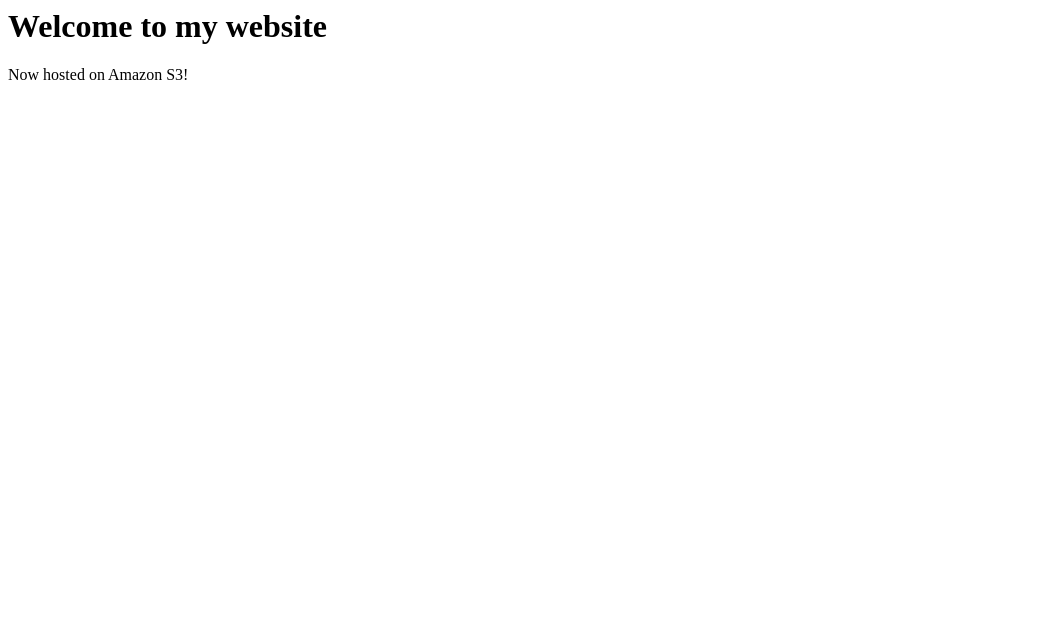
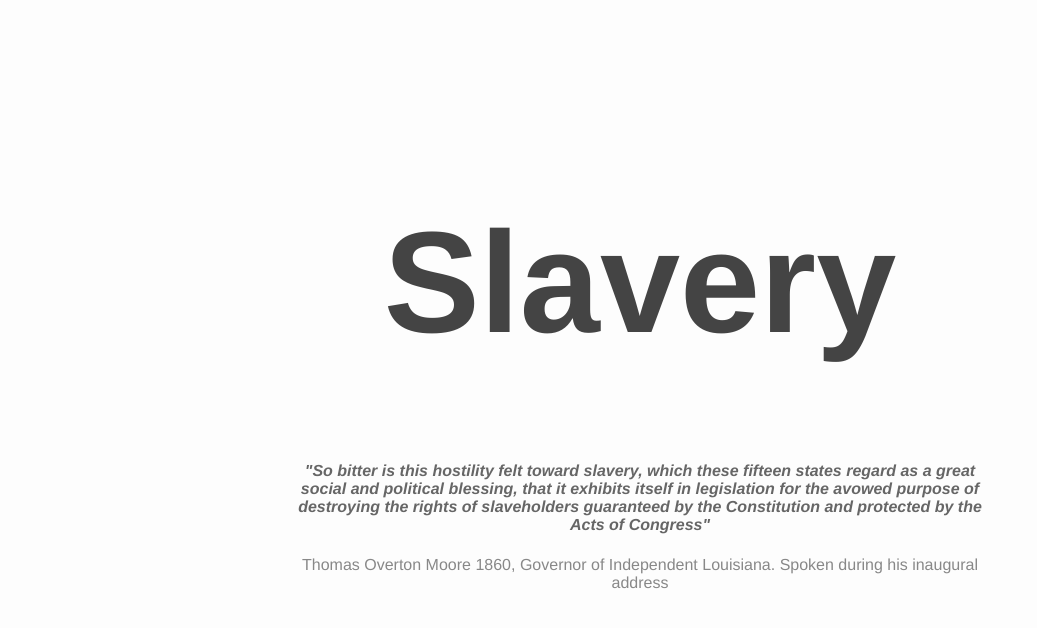
Before and after one commit to rockorager/whatwasthecivilwarabout.com, a plain HTML site: page index.html in a window 1280 px wide. Shown: the whole page, without its empty margins (0-1037 px from the left). Drawn offline with Linux system fonts and the light colour scheme.

Commit message:
Initial release

```diff
--- /dev/null
+++ b/css/styles.css
@@ -0,0 +1,22 @@
+body {
+	background: #fdfdfd;
+	text-align: center;
+	font-family: helvetica;
+	color: #444;
+	max-width: 720px;
+	margin: auto;
+	margin-top: 200px
+}
+
+h1 {
+	font-size: 900%;
+}
+
+#quote {
+	font-style: italic;
+	color: #666;
+}
+
+#author {
+	color: #888;
+}
--- a/index.html
+++ b/index.html
@@ -1,9 +1,22 @@
-<html xmlns="http://www.w3.org/1999/xhtml" >
-<head>
-    <title>My Website Home Page</title>
-</head>
-<body>
-  <h1>Welcome to my website</h1>
-  <p>Now hosted on Amazon S3!</p>
-</body>
+<!doctype html>
+
+<html lang="en">
+	<head>
+		<meta charset="utf-8">
+
+		<title>What was the Civil War about?</title>
+		<meta name="description" content="What was the Civil War about?">
+		<link rel="stylesheet" href="css/styles.css">
+
+	</head>
+
+	<body onload="newQuote()">
+		<h1>Slavery</h1>
+		<h4 id="quote"></h4>
+		<p id="author"></p>
+
+
+		<script src="js/scripts.js"></script>
+
+	</body>
 </html>
--- /dev/null
+++ b/js/scripts.js
@@ -0,0 +1,38 @@
+var quotes = [
+{
+	"quote": 'If the people of the North have the power by Congress "to promote the general welfare of the United States," by any means they deem expedient, why should they not assail and overthrow the institution of Slavery in the South?',
+	"author": "South Carolina 1860, The Address of the people of South Carolina, assembled in Convention, to the people of the Slaveholding States of the United States"
+},{
+	"quote": "Our position is thoroughly identified with the institution of slavery - the greatest material interest of the world. Its labor supplies the product, which constitutes by far the largest and most important portions of commerce of the earth. These products are peculiar to the climate verging on the tropical regions, and by an imperious law of nature, none but the black race can bear exposure to the tropical sun. These products have become necessities of the world, and a blow at slavery is a blow at commerce and civilization. That blow has been long aimed at the institution, and was at the point of reaching its consummation. There was no choice left us but submission to the mandates of abolition, or a dissolution of the Union, whose principles had been subverted to work out our ruin.",
+	"author": "Mississippi 1861, A Declaration of the Immediate Causes which Induce and Justify the Secession of the State of Mississippi from the Federal Union",
+},{
+	"quote": "The question of Slavery is the rock upon which the Old Government split: it is the cause of secession.",
+	"author": "G. T. Yelverton 1861, speaking to the Alabama Secession Convention",
+},{
+	"quote": "The people of Georgia having dissolved their political connection with the Government of the United States of America, present to their confederates and the world the causes which have led to the separation. For the last ten years we have had numerous and serious causes of complaint against our non-slave-holding confederate States with reference to the subject of African slavery.",
+	"author": "Georgia 1861, Declaration of Causes of Secession",
+},{
+	"quote": "The prohibition of slavery in the Territories is the cardinal principle of this organization.",
+	"author": "Georgia 1861, Declaration of Causes of Secession",
+},{
+	"quote": "So bitter is this hostility felt toward slavery, which these fifteen states regard as a great social and political blessing, that it exhibits itself in legislation for the avowed purpose of destroying the rights of slaveholders guaranteed by the Constitution and protected by the Acts of Congress",
+	"author": "Thomas Overton Moore 1860, Governor of Independent Louisiana. Spoken during his inaugural address",
+},{
+	"quote": "She [Texas] was received as a commonwealth holding, maintaining and protecting the institution known as negro slavery--the servitude of the African to the white race within her limits--a relation that had existed from the first settlement of her wilderness by the white race, and which her people intended should exist in all future time.",
+	"author": "Texas 1861, A declaration of the causes which impel the State of Texas to secede from the Federal Union",
+},{
+	"quote": "The great question which is now uprooting this Government to its foundation – the great question which underlies all our deliberations here, is the question of African slavery.",
+	"author": "Thomas F. Goode 1861, speech to the Virginia Secession Convention",
+}
+,{
+	"quote": "The extension of slavery is the vital point of the whole controversy between the North and the South",
+	"author": "Governor of Arkansas Henry M Rektor 1861, speaking at the Arkansas Secession Convention",
+}]
+
+function newQuote() {
+	var randomNumber = Math.floor(Math.random()*(quotes.length));
+	randomQuote = quotes[randomNumber];
+	console.log(randomQuote.quote);
+	document.getElementById('quote').innerHTML = '"' + randomQuote.quote + '"';
+	document.getElementById('author').innerHTML = randomQuote.author;
+}
```
Also changed, not shown: 1 other file.
